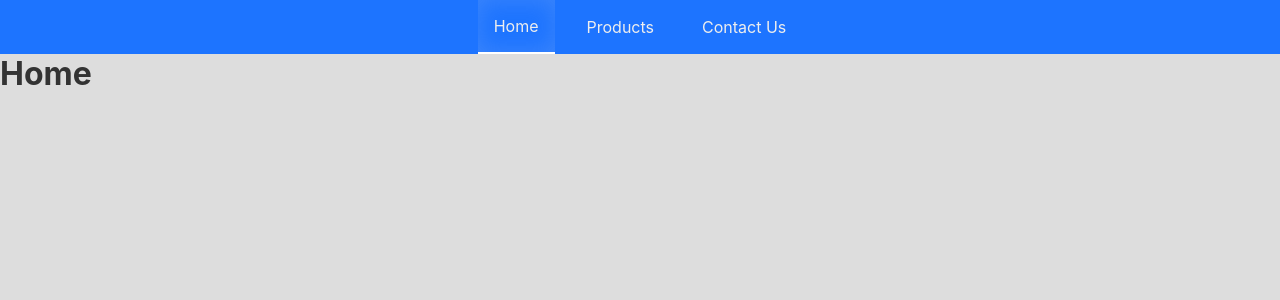
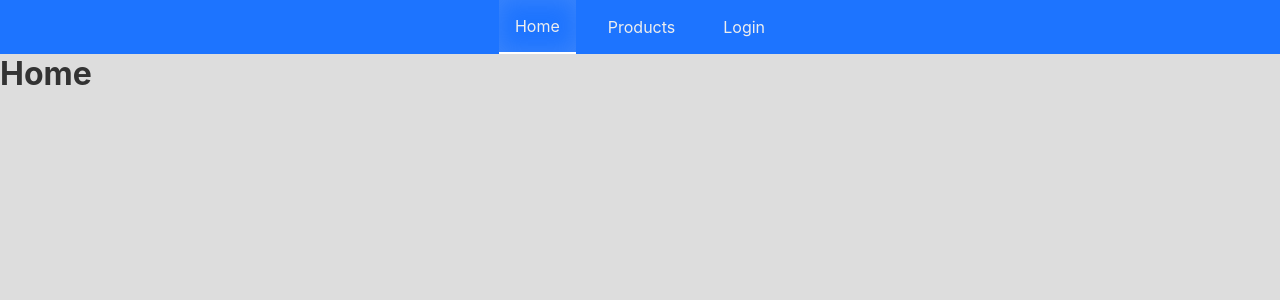
Before and after one commit to ayushkumarbhadani/reactProjects, a React (Create React App) app in the folder shop-e/: page / in a window 1280 px wide. Shown: the top 300 px of the page. Built offline with nearby package versions, Linux system fonts and the light colour scheme.

Commit message:
adding login page

```diff
--- a/shop-e/src/components/Navbar.js
+++ b/shop-e/src/components/Navbar.js
@@ -5,7 +5,7 @@
         <nav>
             <NavLink to="/">Home</NavLink>
             <NavLink to="/products">Products</NavLink>
-            <NavLink to="/contact">Contact Us</NavLink>
+            <NavLink to="/contact">Login</NavLink>
         </nav>
     );
 }
```
